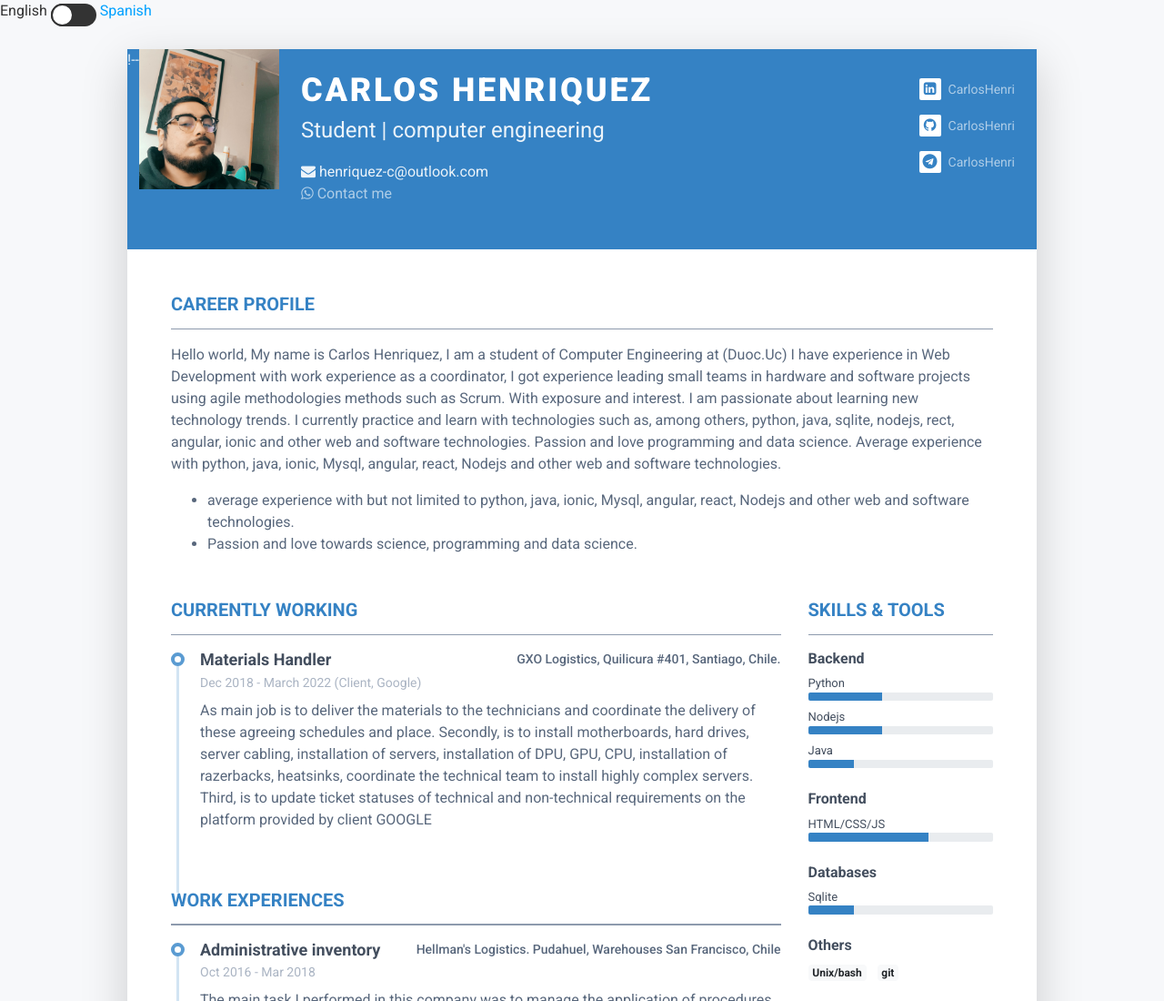
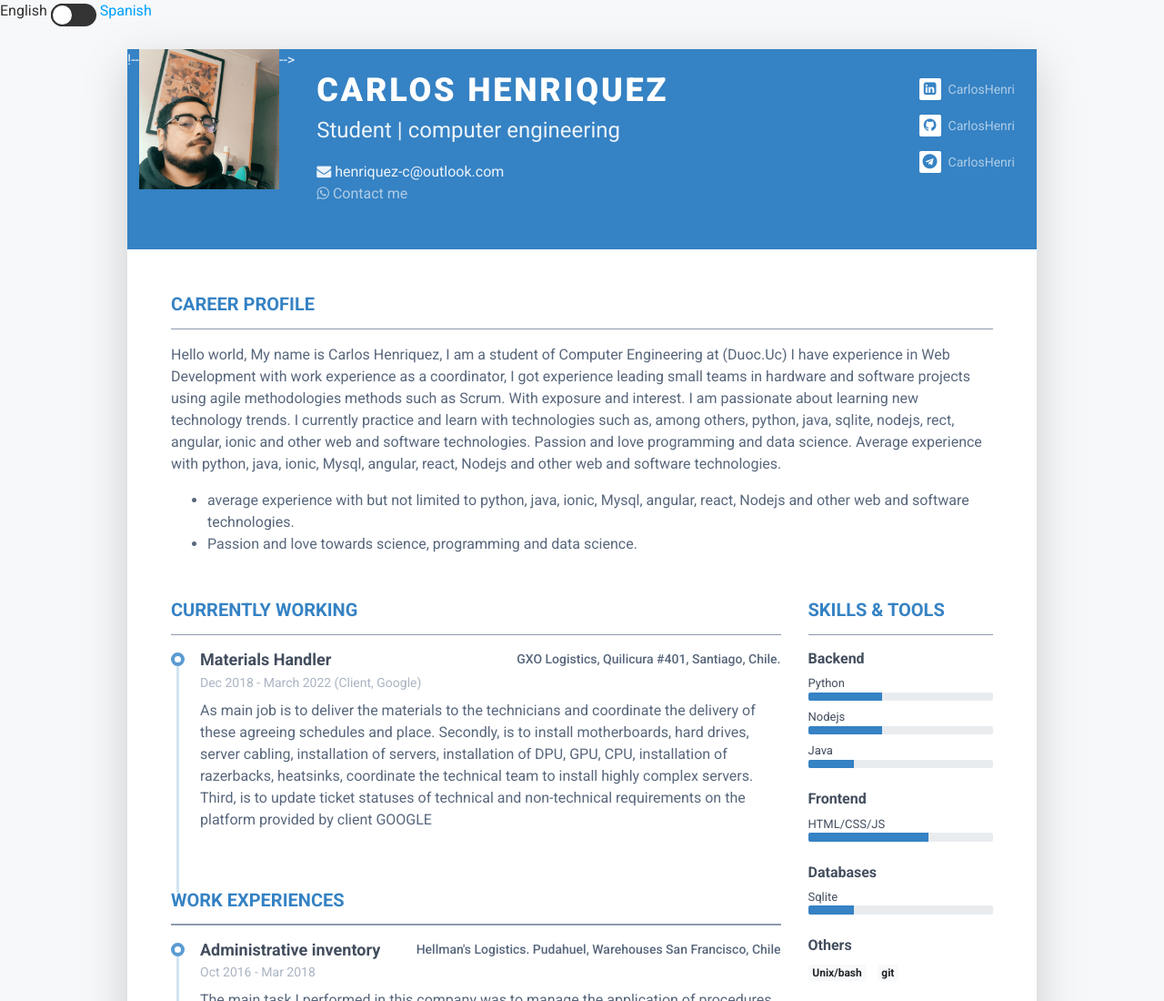
Before and after one commit to REPTARCADE/CARLOSCV.github.io, a plain HTML site: page index.html in a window 1280 px wide. Shown: the top 1100 px of the page at 91% size. Drawn offline with Linux system fonts and the light colour scheme; a script that the page names is missing.

Commit message:
Update index.html

```diff
--- a/index.html
+++ b/index.html
@@ -37,7 +37,7 @@
 	<div class="resume-wrapper-inner mx-auto text-left bg-white shadow-lg">
         <header class="resume-header pt-4 pt-md-0">
         <div class="media flex-column flex-md-row">
-        !--<img class="mr-3 img-fluid picture mx-auto" style="width: 15.4%;height: auto;" src="assets/images/myprof.jpg"  alt=>
+        !--<img class="mr-3 img-fluid picture mx-auto" style="width: 15.4%;height: auto;" src="assets/images/myprof.jpg"  alt=>-->
             <div class="media-body p-4 d-flex flex-column flex-md-row mx-auto mx-lg-0">
                 <div class="primary-info">
                     <h1 class="name mt-0 mb-1 text-white text-uppercase text-uppercase">Carlos Henriquez</h1>
```
